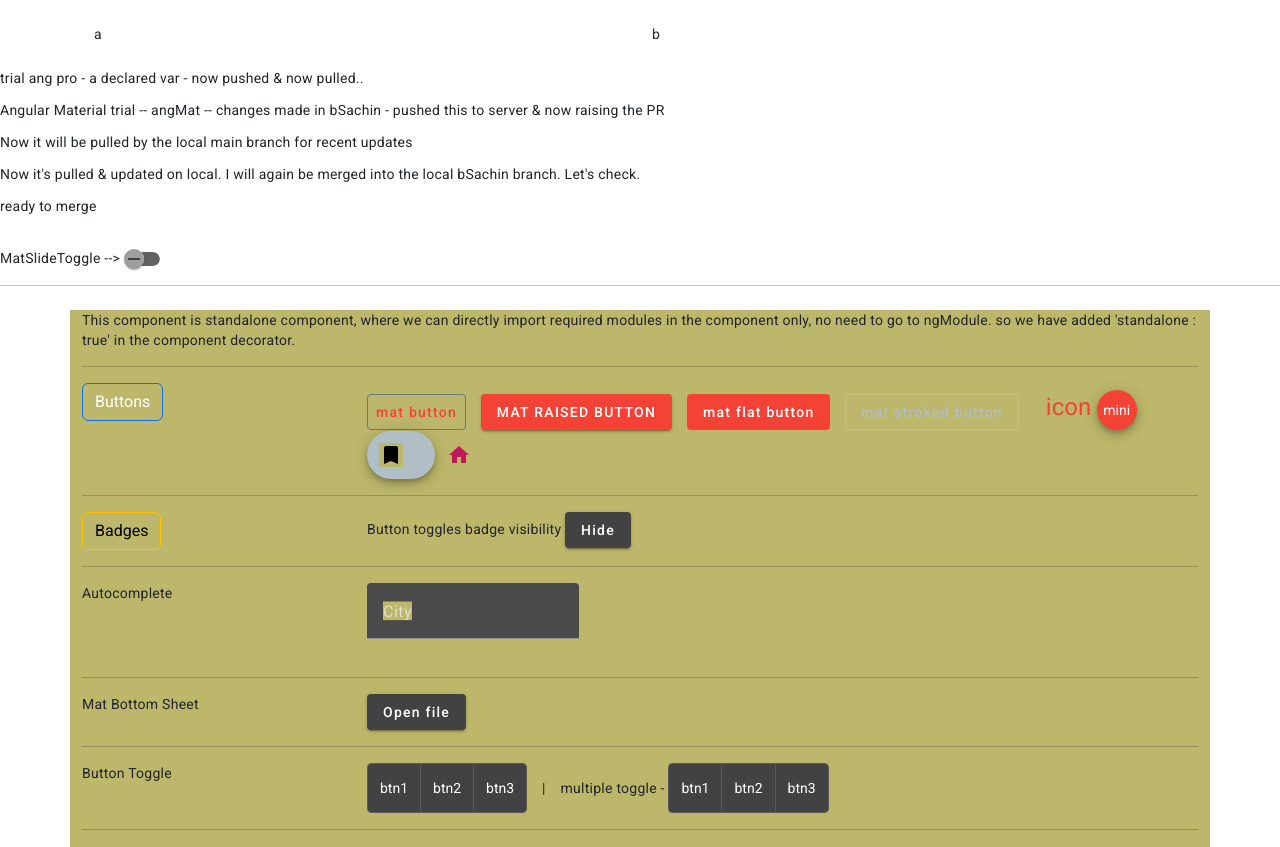
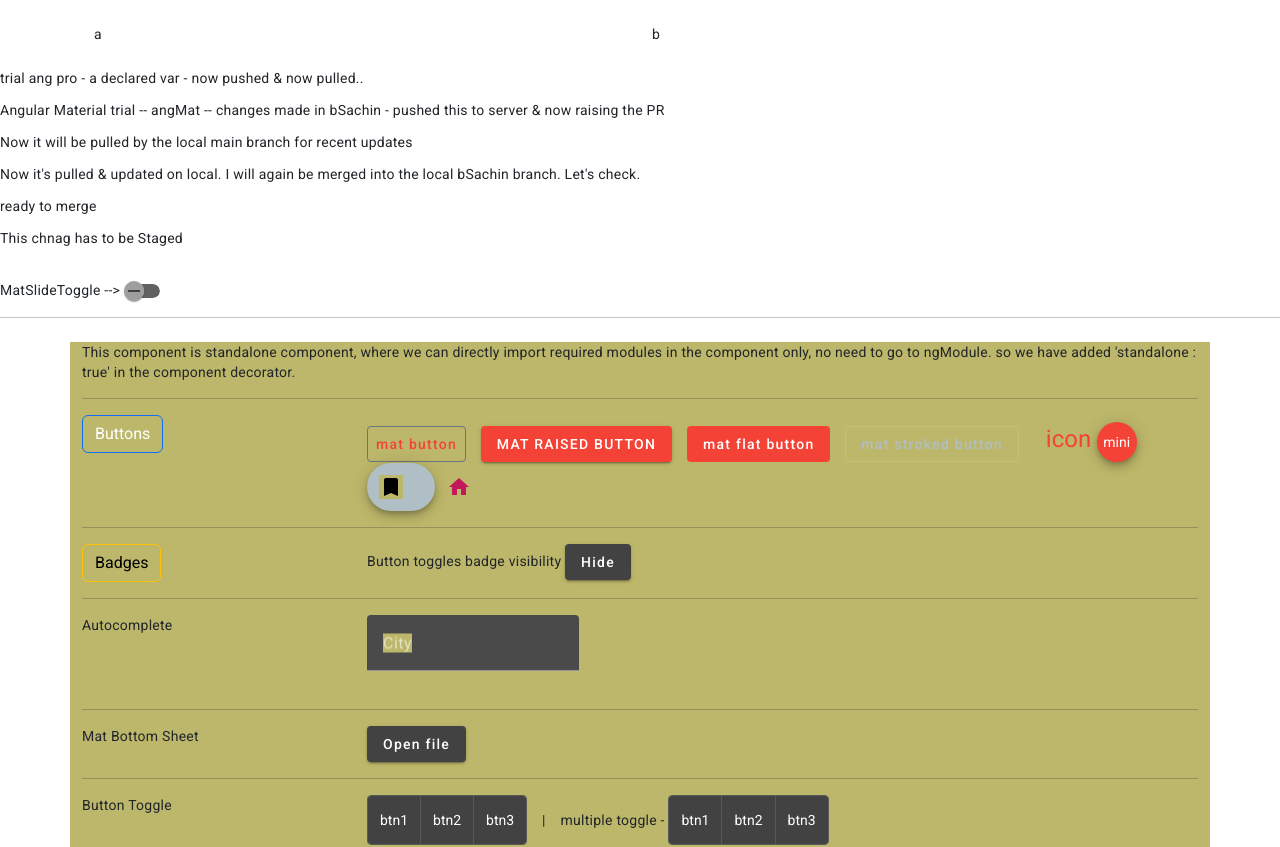
Before and after one commit to Sachinoswal73/trialAng, an Angular app: page / in a window 1280 px wide. Shown: the top 847 px of the page. Built offline with nearby package versions, Linux system fonts and the light colour scheme.

Commit message:
only1fileStagd

```diff
--- a/src/app/app.component.html
+++ b/src/app/app.component.html
@@ -16,6 +16,8 @@
 
 <p>ready to merge</p>
 
+<p>This chnag has to be Staged</p>
+
 <br>
 
 MatSlideToggle -->
```
